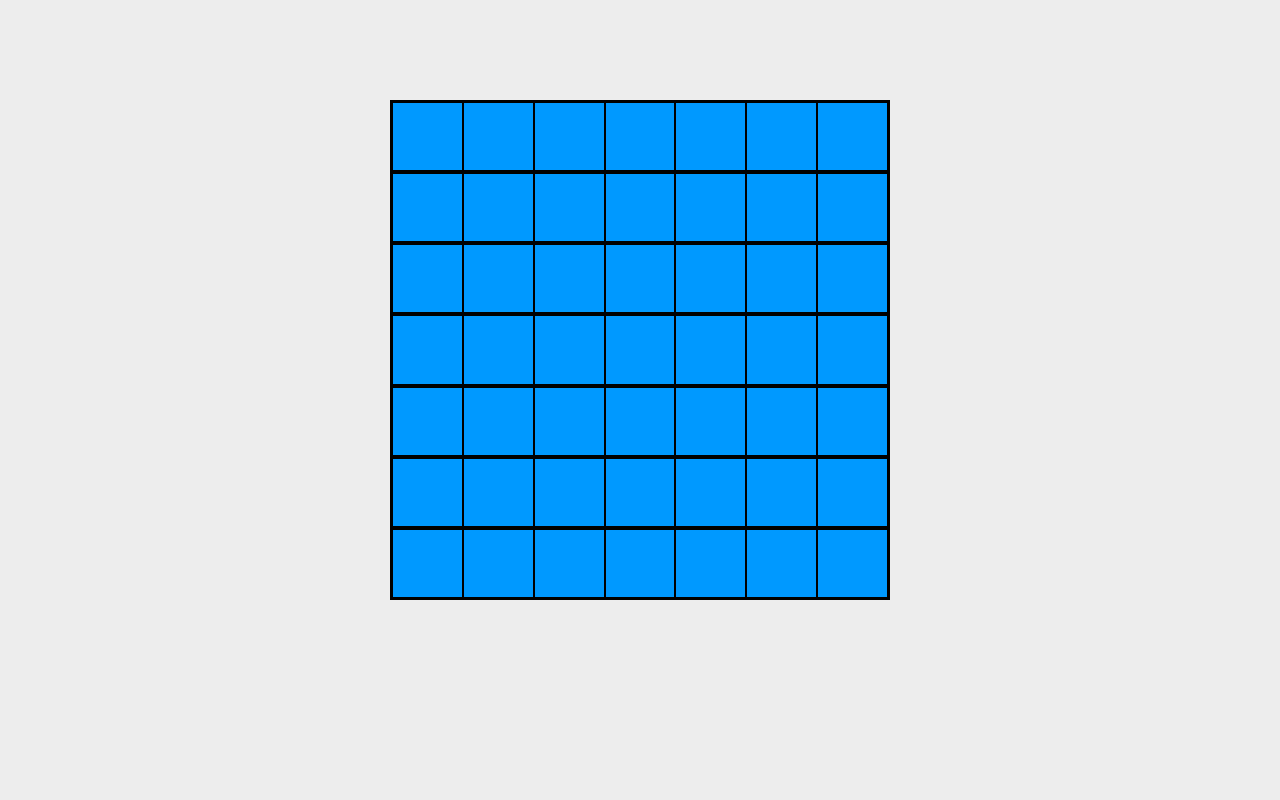
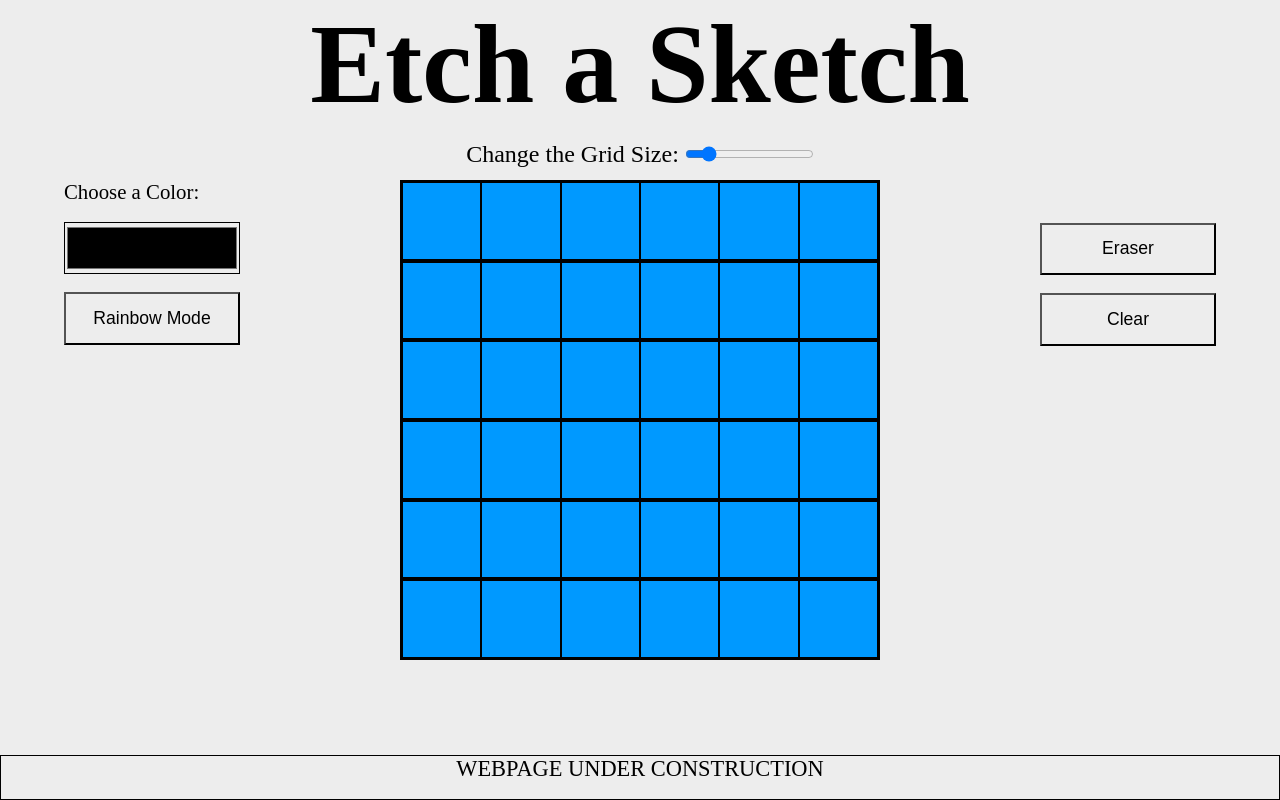
Before and after one commit to Maiker260/Etch-A-Sketch, a plain HTML site: page index.html in a window 1280 px wide. Drawn offline with Linux system fonts and the light colour scheme.

Commit message:
Modify the UI with more Features
Added buttons to enable more features in the UI

```diff
--- a/index.html
+++ b/index.html
@@ -8,6 +8,21 @@
         <script src="./script.js" defer></script>
     </head>
     <body>
+        <h1 class="title">Etch a Sketch</h1>
+        <div class="grid_size_toggle">
+            <label for="grid_size">Change the Grid Size: <input id="grid_size" type="range" value="16" min="2" max="100" /> <span id="current_ value"></span></label>
+        </div>
+        <div class="canvas">
+            <div class="grid_options left">
+                <label for="color_picker">Choose a Color: <input class="btn_option" type="color" id="color_picker" value="#09f" /></label>
+                <button class="btn_option">Rainbow Mode</button>
+            </div>
             <div class="container"></div>
+            <div class="grid_options right">
+                <button class="btn_option">Eraser</button>
+                <button class="btn_option">Clear</button>
+            </div>
+        </div>
+        <footer>WEBPAGE UNDER CONSTRUCTION</footer>
     </body>
 </html>
--- a/script.js
+++ b/script.js
@@ -1,12 +1,14 @@
 
 // Function to create the Grid
+let gridSize = 6;
+
 const container = document.querySelector(".container");
 
 function createGrid() {
-    for (let i = 0; i < 7; i++) {
+    for (let i = 0; i < gridSize; i++) {
         const row = document.createElement("div");
         row.classList.add("row");
-        for (let j = 0; j < 7; j++) {
+        for (let j = 0; j < gridSize; j++) {
             const cell = document.createElement("div");
             cell.classList.add("cells");
             row.appendChild(cell);
@@ -16,6 +18,7 @@ function createGrid() {
 }
 
 createGrid();
+
 
 // Function to change the color or the cell selected
 
@@ -28,3 +31,6 @@ function changeColorCells() {
 }
 
 changeColorCells();
+
+
+// Function to change the Grid Size depending on the User input
--- a/styles.css
+++ b/styles.css
@@ -5,13 +5,47 @@
     background-color: #ededed;
 }
 
+.title {
+    font-size: 7rem;
+    text-align: center;
+}
+
+.grid_size_toggle {
+    text-align: center;
+    font-size: 1.5rem;
+    margin: 0.5em;
+}
+
+.canvas {
+    display: flex;
+    justify-content: center;
+    margin: 0 10em;
+}
+
+.grid_options {
+    font-size: 1.3rem;
+}
+
+.btn_option {
+    display: block;
+    font-size: 1.1rem;
+    width: 10em;
+    height: 3em;
+    margin-top: 1em;
+}
+
+.right {
+    margin-top: 1.2em;
+}
+
 .container {
     display: flex;
     flex-wrap: wrap;
-    width: 500px;
-    height: 500px;
+    width: 30em;
+    height: 30em;
+    min-width: 30em;
     border: 1px solid black;
-    margin: 100px auto;
+    margin: 0 10em;
 }
 
 .row {
@@ -31,3 +65,15 @@
 .cellsActive {
     background-color: green;
 }
+
+footer {
+    text-align: center;
+    font-size: 1.4rem;
+    width: 100%;
+    height: 2em;
+    border: 1px solid black;
+    justify-content: center;
+    align-items: center;
+    position: fixed;
+    bottom: 0;
+}
```
Lines whose indentation alone changed are shown as unchanged.
